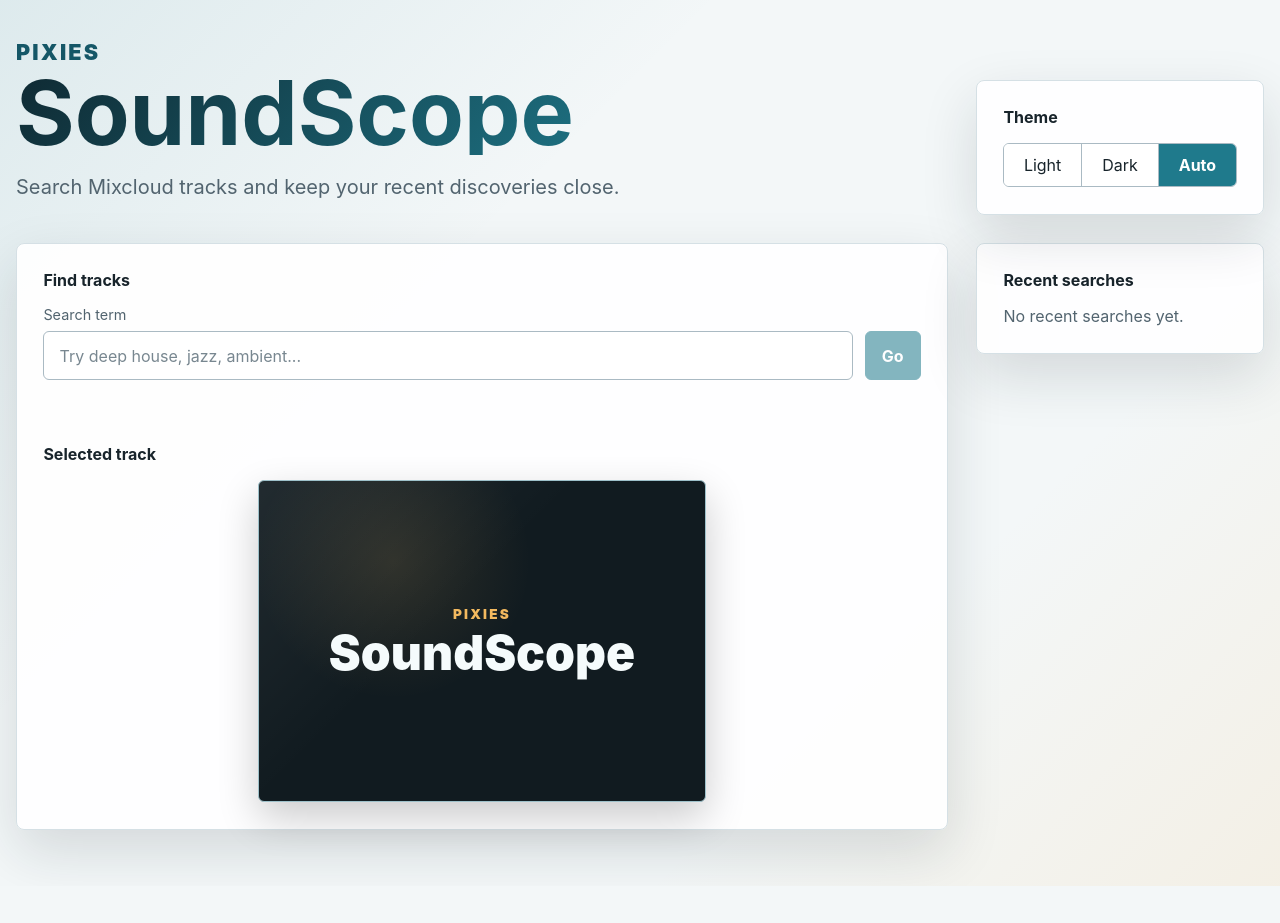
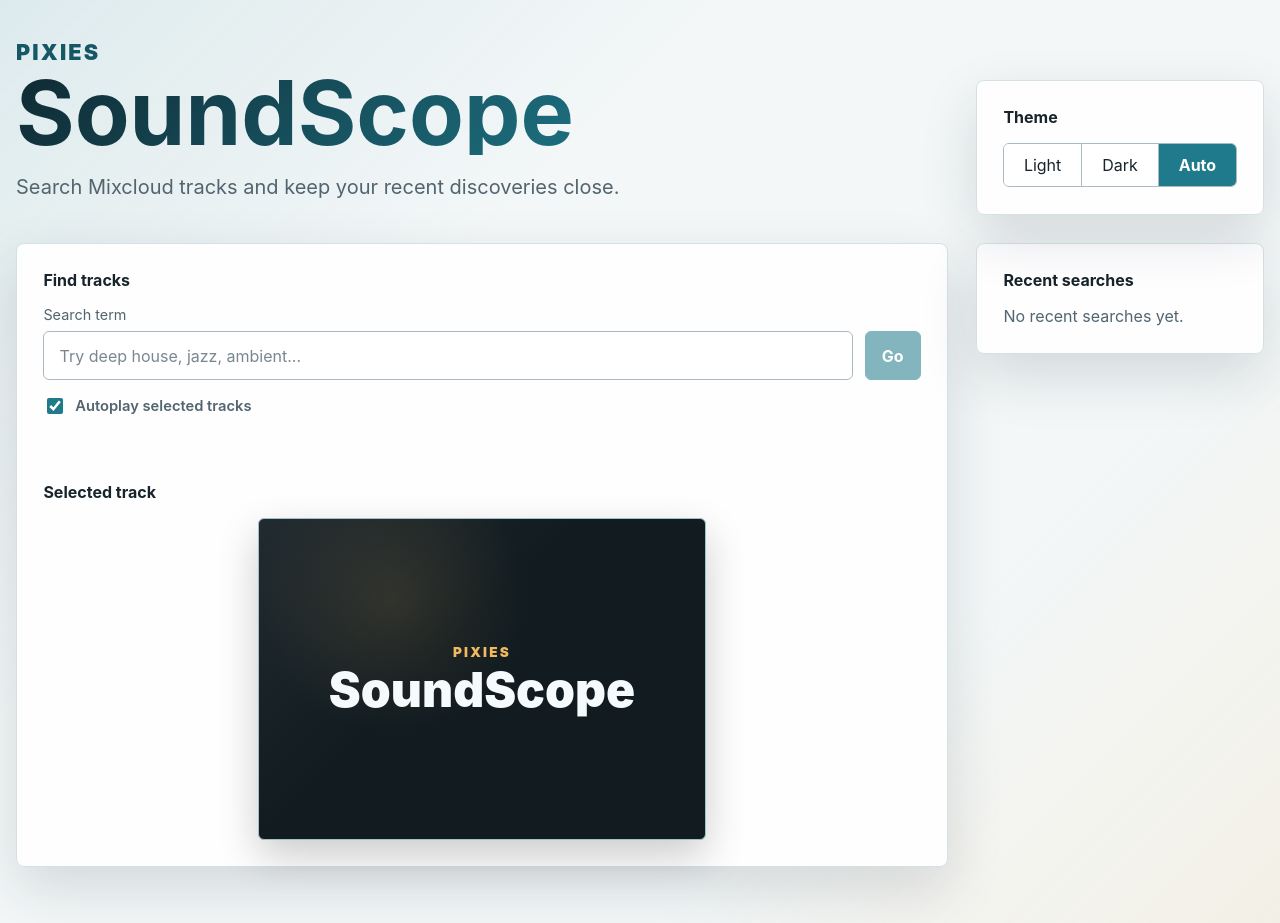
Before and after one commit to OfekItzhaki/pixies-soundscope, a React (Vite) app: page / in a window 1280 px wide. Before the commit the page ends 886 px from the top, so only its background shows below. Built offline with nearby package versions, Linux system fonts and the light colour scheme.

Commit message:
feat: add persistent autoplay preference

```diff
--- a/src/components/SearchContainer.tsx
+++ b/src/components/SearchContainer.tsx
@@ -4,6 +4,7 @@ import type { ChangeEvent, FormEvent, ReactElement } from 'react';
 import type { Track } from '../api/types';
 import { useSearchState } from '../state/useSearchState';
 import { debounce } from '../utils/debounce';
+import { getStringItem, setStringItem } from '../utils/storage';
 import { ImageContainer, type SelectionAnimation } from './ImageContainer';
 import { PaginationControls } from './PaginationControls';
 import { ResultsGrid } from './ResultsGrid';
@@ -11,6 +12,7 @@ import { ResultsList } from './ResultsList';
 
 const SEARCH_DEBOUNCE_MS = 300;
 const RECENT_SEARCH_STABILITY_MS = 5000;
+const AUTOPLAY_SELECTION_STORAGE_KEY = 'pixies-soundscope:autoplay-selection';
 
 export function SearchContainer(): ReactElement {
   const { state, actions } = useSearchState();
@@ -19,6 +21,9 @@ export function SearchContainer(): ReactElement {
   const animationIdRef = useRef(0);
   const [selectionAnimation, setSelectionAnimation] = useState<SelectionAnimation | undefined>();
   const [visiblePlayerTrackId, setVisiblePlayerTrackId] = useState<string | undefined>();
+  const [autoplaySelection, setAutoplaySelection] = useState<boolean>(
+    () => getStringItem(AUTOPLAY_SELECTION_STORAGE_KEY, 'enabled') !== 'disabled',
+  );
   const hasCompletedEmptySearch =
     !state.loading &&
     !state.error &&
@@ -65,7 +70,7 @@ export function SearchContainer(): ReactElement {
 
     if (!targetElement) {
       actions.selectTrack(track);
-      setVisiblePlayerTrackId(track.id);
+      setVisiblePlayerTrackId(autoplaySelection ? track.id : undefined);
       return;
     }
 
@@ -76,6 +81,11 @@ export function SearchContainer(): ReactElement {
       from: sourceElement.getBoundingClientRect(),
       to: targetElement.getBoundingClientRect(),
     });
+  };
+
+  const handleAutoplaySelectionChange = (enabled: boolean): void => {
+    setAutoplaySelection(enabled);
+    setStringItem(AUTOPLAY_SELECTION_STORAGE_KEY, enabled ? 'enabled' : 'disabled');
   };
 
   return (
@@ -100,6 +110,14 @@ export function SearchContainer(): ReactElement {
             Go
           </button>
         </div>
+        <label className="autoplay-toggle">
+          <input
+            type="checkbox"
+            checked={autoplaySelection}
+            onChange={(event) => handleAutoplaySelectionChange(event.target.checked)}
+          />
+          <span>Autoplay selected tracks</span>
+        </label>
       </form>
 
       <div id="search-status" className="status-region" aria-live="polite" aria-atomic="true">
@@ -134,7 +152,7 @@ export function SearchContainer(): ReactElement {
         }
         onAnimationComplete={(track) => {
           actions.selectTrack(track);
-          setVisiblePlayerTrackId(track.id);
+          setVisiblePlayerTrackId(autoplaySelection ? track.id : undefined);
           setSelectionAnimation(undefined);
           window.requestAnimationFrame(() => selectedTrackButtonRef.current?.focus());
         }}
--- a/src/index.css
+++ b/src/index.css
@@ -280,6 +280,22 @@ input:focus-visible {
 .search-row button:not(:disabled):hover {
   border-color: var(--color-accent-dark);
   background: var(--color-accent-dark);
+}
+
+.autoplay-toggle {
+  display: inline-flex;
+  gap: 0.55rem;
+  align-items: center;
+  margin-top: 0.9rem;
+  color: var(--color-muted);
+  font-size: 0.92rem;
+  font-weight: 600;
+}
+
+.autoplay-toggle input {
+  width: 1rem;
+  height: 1rem;
+  accent-color: var(--color-accent);
 }
 
 .status-message {
```
Also changed, not shown: 1 other file (tests, documents, lock files or other folders).
